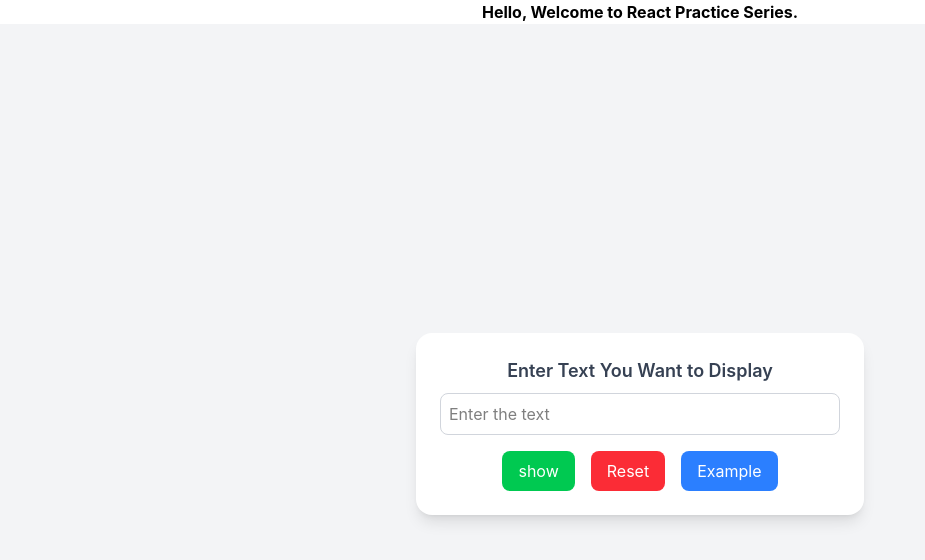
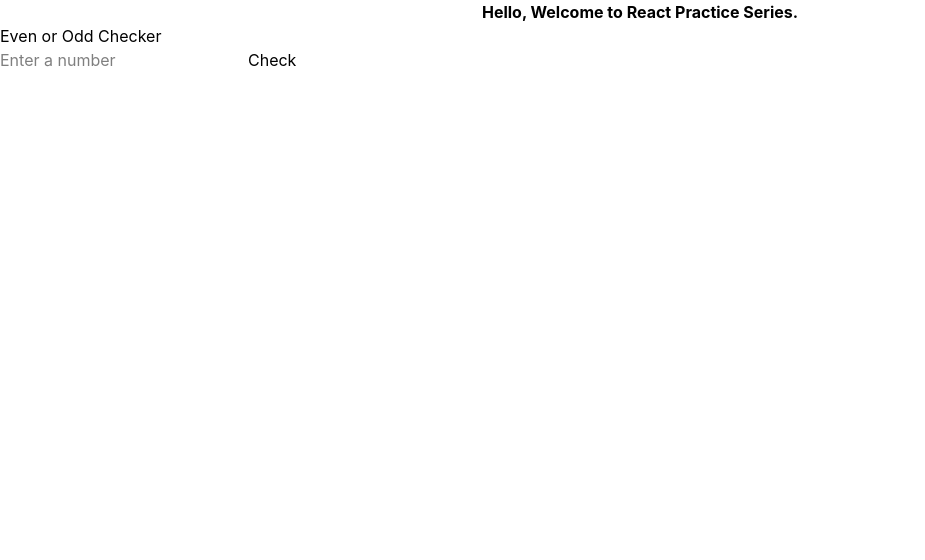
Before and after one commit to amanuniyal01/React_Practice, a React (Vite) app: page / in a window 1280 px wide. Shown: the top 560 px of the page, without its empty margins (0-925 px from the left). Built offline with nearby package versions, Linux system fonts and the light colour scheme.

Commit message:
Added Even Odd Component

```diff
--- a/src/App.jsx
+++ b/src/App.jsx
@@ -5,6 +5,7 @@ import Multideropsown from './components/Multidropdown/Multideropsown'
 import ChipsInput from './components/ChipsInput/ChipsInput'
 import { Provider } from 'react-redux'
 import store from './utils/store'
+import EvenOrOddChecker from './components/EvenOdd/EvenOdd'
 
 function App() {
   return (
@@ -14,10 +15,11 @@ function App() {
         {/* <ProductDetails heading="Cotton Socks" para="Price : $10.9" discountPrice="$5.45" />
       <ProductDetails heading="Plain T-shirt" para="Price : $20.9" discountPrice="" />
       <ProductDetails heading="Tennis Ball" para="Price : $15.5" discountPrice="" /> */}
-        <DisplayAsYouWant />
+        {/* <DisplayAsYouWant /> */}
         {/* <Multideropsown /> */}
 
         {/* <ChipsInput /> */}
+        <EvenOrOddChecker />
 
       </>
     </Provider>
--- /dev/null
+++ b/src/components/EvenOdd/EvenOdd.jsx
@@ -0,0 +1,63 @@
+import React, { useState } from 'react'
+
+function EvenOrOddChecker() {
+    const [searchQuery, setSearchQuery] = useState("")
+    const [result, setResult] = useState(null)
+    const [loading, setLoading] = useState(false)
+
+    const checkEvenOdd = () => {
+        setResult(null);
+        setLoading(true);
+
+        setTimeout(() => {
+            const parsed = parseInt(searchQuery, 10);
+
+            if (isNaN(parsed)) {
+                setResult("Please Enter a valid number")
+            } else {
+                setResult(
+                    `The number ${parsed} is ${parsed % 2 === 0 ? "even" : "odd"}`
+                )
+            }
+
+            setLoading(false)
+        }, 1000)
+    }
+
+    return (
+        <div className="even-odd-container">
+            <h1 className="title">Even or Odd Checker</h1>
+
+            <input
+                className="number-input"
+                type="text"
+                value={searchQuery}
+                placeholder="Enter a number"
+                onChange={(e) => setSearchQuery(e.target.value)}
+                data-testid="number-input"
+            />
+
+            <button
+                onClick={checkEvenOdd}
+                className="check-button"
+                data-testid="check-button"
+            >
+                Check
+            </button>
+
+            <div className="result-area">
+                {loading && (
+                    <div data-testid="loading" className="loading">Checking...</div>
+                )}
+
+                {!loading && result && (
+                    <div className="result" data-testid="result">
+                        {result}
+                    </div>
+                )}
+            </div>
+        </div>
+    );
+}
+
+export default EvenOrOddChecker;
```
